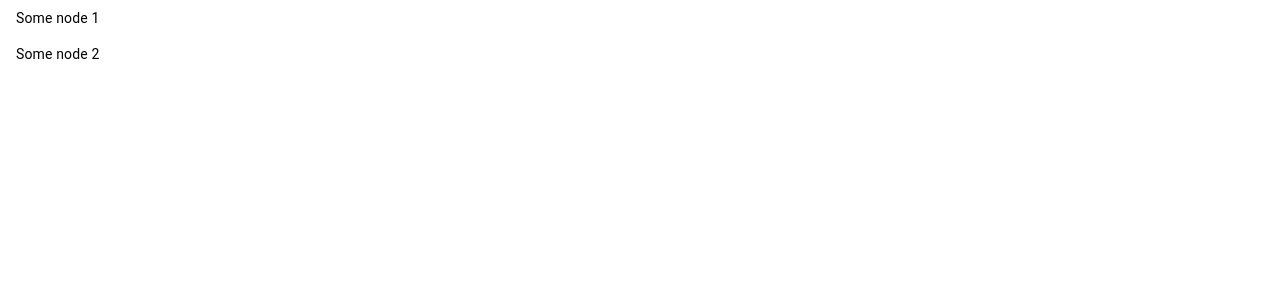
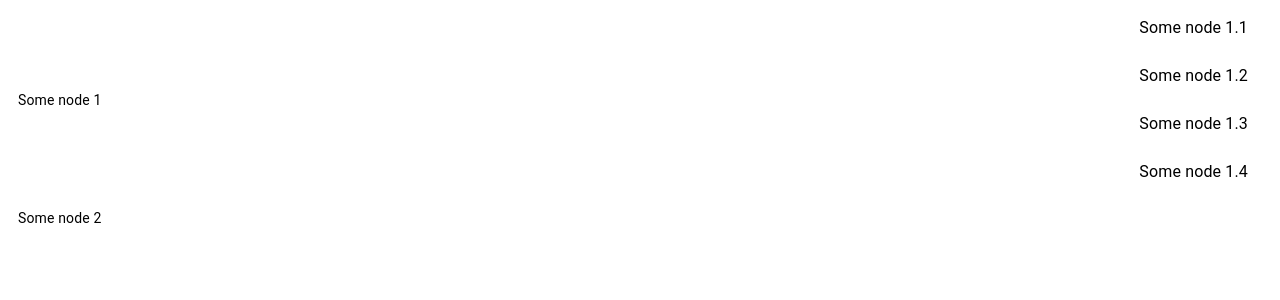
Before and after one commit to Gustafssonz/skf, a React (Create React App) app: page / in a window 1280 px wide. Shown: the top 300 px of the page. Built offline with nearby package versions, Linux system fonts and the light colour scheme.

Commit message:
Added clickable child of parent in menu

```diff
--- /dev/null
+++ b/src/components/Sidemenu.css
@@ -0,0 +1,4 @@
+.sidebar {
+    max-width: 240px;
+    border: 1px solid rgba(0, 0, 0, 0.1);
+  }
--- a/src/components/Sidemenu.tsx
+++ b/src/components/Sidemenu.tsx
@@ -15,9 +15,20 @@ const Sidemenu: FC<SidemenuProps> = ({data}) => {
         <>
     <List disablePadding dense>
     {data.map(({ name, children}) => (
-        <ListItem key={name}>
-          <ListItemText>{name}</ListItemText>
-        </ListItem>
+        <ListItem style={{ paddingLeft: 18 }} key={name} button >
+        <ListItemText>{name}</ListItemText>
+        {Array.isArray(children) ? (
+          <List disablePadding>
+            {children.map((child) => (
+              <ListItem key={child.name} button>
+                <ListItemText className="sidebar-item-text">
+                  {child.name}
+                </ListItemText>
+              </ListItem>
+            ))}
+          </List>
+        ) : null}
+      </ListItem>
       ))}
     </List>
     </>
--- a/src/index.css
+++ b/src/index.css
@@ -7,6 +7,11 @@ body {
   -moz-osx-font-smoothing: grayscale;
 }
 
+.sidebar {
+  max-width: 240px;
+  border: 1px solid rgba(0, 0, 0, 0.1);
+}
+
 code {
   font-family: source-code-pro, Menlo, Monaco, Consolas, 'Courier New',
     monospace;
```
